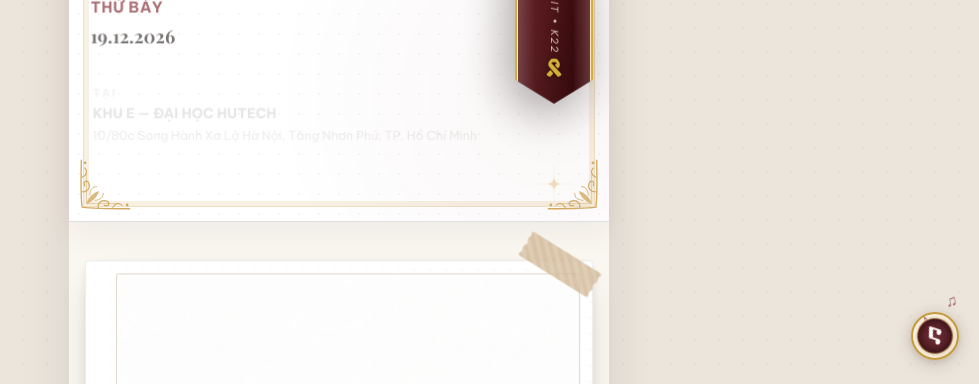
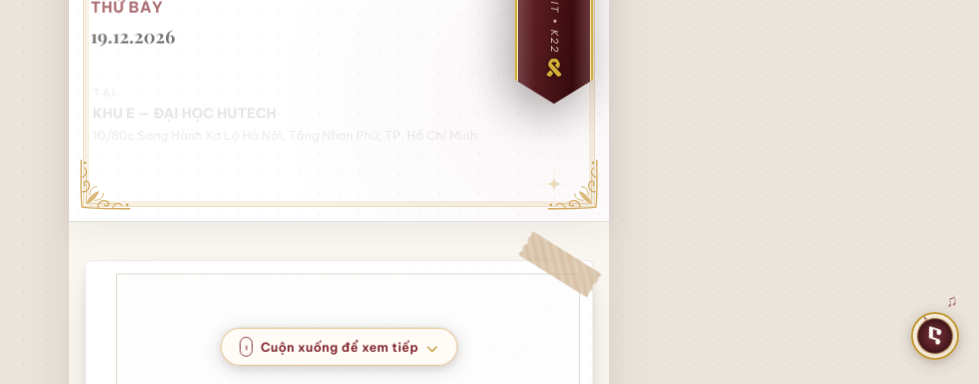
Before and after one commit to NgoMinhDuc0203/thiepmoi-totnghiep, a plain HTML site: page index.html in a window 1280 px wide. Both pictures are taken after a click on the button 640 px from the left and 418 px from the top of the page. Shown: the part 416-800 px from the top of the page, without its empty margins (301-1280 px from the left). Drawn offline with nearby package versions, Linux system fonts and the light colour scheme; a web font is replaced by a local one.

Commit message:
Bo sung nut goi y cuon xuong nhe nhang cho khach xem tren dien thoai

```diff
--- a/css/style.css
+++ b/css/style.css
@@ -3081,3 +3081,140 @@ body.envelope-locked .audio-control-btn {
     font-size: 0.85rem;
   }
 }
+
+/* ==============================================================================
+   NÚT GỢI Ý CUỘN XUỐNG DÀNH CHO ĐIỆN THOẠI (FLOATING SCROLL DOWN HINT)
+   Thiết kế thanh lịch, nhấp nháy chuyển động nhẹ nhàng kích thích khách cuộn xem tiếp
+   ============================================================================== */
+.scroll-floating-hint {
+  position: fixed;
+  bottom: 24px;
+  left: 50%;
+  transform: translateX(-50%) translateY(0);
+  z-index: 85;
+  display: inline-flex;
+  align-items: center;
+  justify-content: center;
+  gap: 8px;
+  padding: 8px 18px;
+  background: rgba(255, 252, 247, 0.94);
+  backdrop-filter: blur(10px);
+  -webkit-backdrop-filter: blur(10px);
+  border: 1.5px solid rgba(207, 163, 85, 0.65);
+  border-radius: 999px;
+  box-shadow: 0 4px 20px rgba(44, 38, 35, 0.16), 0 2px 8px rgba(114, 47, 55, 0.12);
+  color: var(--accent-burgundy);
+  font-family: var(--font-sans);
+  font-size: 0.78rem;
+  font-weight: 600;
+  letter-spacing: 0.4px;
+  cursor: pointer;
+  outline: none;
+  opacity: 0;
+  pointer-events: none;
+  transition: opacity 0.4s cubic-bezier(0.16, 1, 0.3, 1), transform 0.4s cubic-bezier(0.16, 1, 0.3, 1), background-color 0.25s ease;
+  user-select: none;
+  -webkit-user-select: none;
+  white-space: nowrap;
+}
+
+/* Khi mở thiệp xong thì hiện lên nhấp nháy từ từ */
+.scroll-floating-hint.is-visible:not(.is-hidden) {
+  opacity: 1;
+  pointer-events: auto;
+  animation: floatScrollPrompt 2.2s cubic-bezier(0.4, 0, 0.2, 1) infinite;
+}
+
+/* Khi cuộn màn hình xuống thì tự động ẩn đi để không vướng */
+.scroll-floating-hint.is-hidden {
+  opacity: 0 !important;
+  pointer-events: none !important;
+  transform: translate(-50%, 14px) !important;
+}
+
+/* Ẩn hoàn toàn khi đang ở màn hình nắp phong bì đóng */
+body.envelope-locked .scroll-floating-hint {
+  display: none !important;
+}
+
+.scroll-floating-hint:hover {
+  background: #FFFDF9;
+  border-color: #E2B96A;
+  box-shadow: 0 6px 24px rgba(44, 38, 35, 0.22);
+}
+
+.scroll-floating-hint:active {
+  transform: translate(-50%, 2px) scale(0.97);
+}
+
+.scroll-hint-mouse {
+  width: 13px;
+  height: 20px;
+  border: 1.6px solid var(--accent-burgundy);
+  border-radius: 9px;
+  position: relative;
+  display: inline-block;
+  opacity: 0.9;
+}
+
+.scroll-hint-wheel {
+  position: absolute;
+  top: 3px;
+  left: 50%;
+  transform: translateX(-50%);
+  width: 2.2px;
+  height: 4.5px;
+  background-color: var(--accent-burgundy);
+  border-radius: 2px;
+  animation: scrollWheelPulse 1.6s ease infinite;
+}
+
+.scroll-hint-chevron {
+  font-size: 0.72rem;
+  color: var(--accent-gold);
+  animation: chevronBounce 1.6s ease infinite;
+}
+
+@keyframes floatScrollPrompt {
+  0%, 100% {
+    transform: translate(-50%, 0);
+  }
+  50% {
+    transform: translate(-50%, 6px);
+  }
+}
+
+@keyframes scrollWheelPulse {
+  0% {
+    opacity: 0;
+    transform: translate(-50%, 0);
+  }
+  40% {
+    opacity: 1;
+  }
+  80% {
+    opacity: 0;
+    transform: translate(-50%, 5px);
+  }
+  100% {
+    opacity: 0;
+    transform: translate(-50%, 5px);
+  }
+}
+
+@keyframes chevronBounce {
+  0%, 100% {
+    transform: translateY(0);
+  }
+  50% {
+    transform: translateY(3px);
+  }
+}
+
+@media (max-width: 480px) {
+  .scroll-floating-hint {
+    bottom: 20px;
+    padding: 7px 15px;
+    font-size: 0.74rem;
+  }
+}
--- a/index.html
+++ b/index.html
@@ -65,6 +65,15 @@
     </div>
     <span class="music-wave-note note-1">♪</span>
     <span class="music-wave-note note-2">♫</span>
+  </button>
+
+  <!-- Nút Gợi Ý Cuộn Xuống Khám Phá Tiếp (Floating Scroll Down Hint) -->
+  <button type="button" id="scrollHint" class="scroll-floating-hint" aria-label="Cuộn xuống để xem tiếp thiệp mời" title="Cuộn xuống xem tiếp">
+    <span class="scroll-hint-mouse" aria-hidden="true">
+      <span class="scroll-hint-wheel"></span>
+    </span>
+    <span class="scroll-hint-text">Cuộn xuống để xem tiếp</span>
+    <i class="fa-solid fa-chevron-down scroll-hint-chevron" aria-hidden="true"></i>
   </button>
 
   <!-- ======================================================== -->
--- a/js/script.js
+++ b/js/script.js
@@ -50,6 +50,7 @@ const LOCAL_STORAGE_WISHES_KEY = "graduation_wishes_minhduc";
 document.addEventListener("DOMContentLoaded", () => {
   initEnvelopeIntro();
   initAudioPlayer();
+  initScrollHint();
   initCountdown();
   initGuestbook();
   initQuickWishModal();
@@ -103,6 +104,12 @@ function initEnvelopeIntro() {
       // Hiện nút điều khiển nhạc nền nếu có
       if (audioControl) {
         audioControl.classList.add("is-visible");
+      }
+
+      // Hiện nút gợi ý cuộn xuống khám phá tiếp
+      const scrollHint = document.getElementById("scrollHint");
+      if (scrollHint) {
+        scrollHint.classList.add("is-visible");
       }
 
       // Kích hoạt Scroll Reveal để các phần trên đầu thiệp hiện dần từng cái một
@@ -616,6 +623,31 @@ function fallbackCopyTextToClipboard(text) {
   document.body.removeChild(textArea);
 }
 
+// ==============================================================================
+// 9. XỬ LÝ GỢI Ý CUỘN XUỐNG DÀNH CHO KHÁCH XEM ĐIỆN THOẠI (SCROLL HINT)
+// ==============================================================================
+function initScrollHint() {
+  const scrollHint = document.getElementById("scrollHint");
+  const targetSection = document.getElementById("portrait-section");
+  if (!scrollHint) return;
+
+  // Khi bấm vào nút gợi ý thì cuộn mượt xuống phần ảnh & lời ngỏ
+  scrollHint.addEventListener("click", () => {
+    if (targetSection) {
+      targetSection.scrollIntoView({ behavior: "smooth" });
+    }
+  });
+
+  // Khi người dùng tự cuộn quá 60px thì ẩn nút đi để tránh che khuất nội dung
+  window.addEventListener("scroll", () => {
+    if (window.scrollY > 60) {
+      scrollHint.classList.add("is-hidden");
+    } else if (!document.body.classList.contains("envelope-locked")) {
+      scrollHint.classList.remove("is-hidden");
+    }
+  }, { passive: true });
+}
+
 /**
  * Hiển thị Toast thông báo ngắn ở dưới màn hình
  */
```
